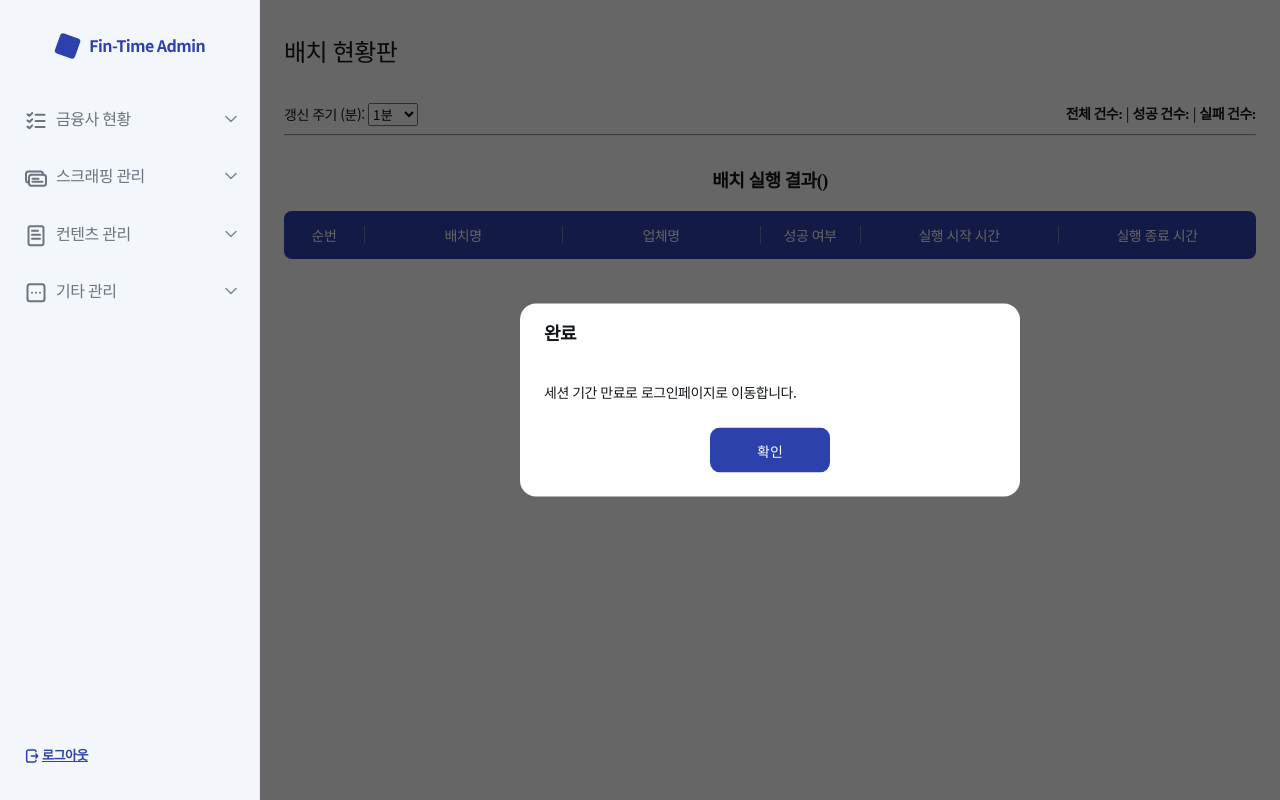
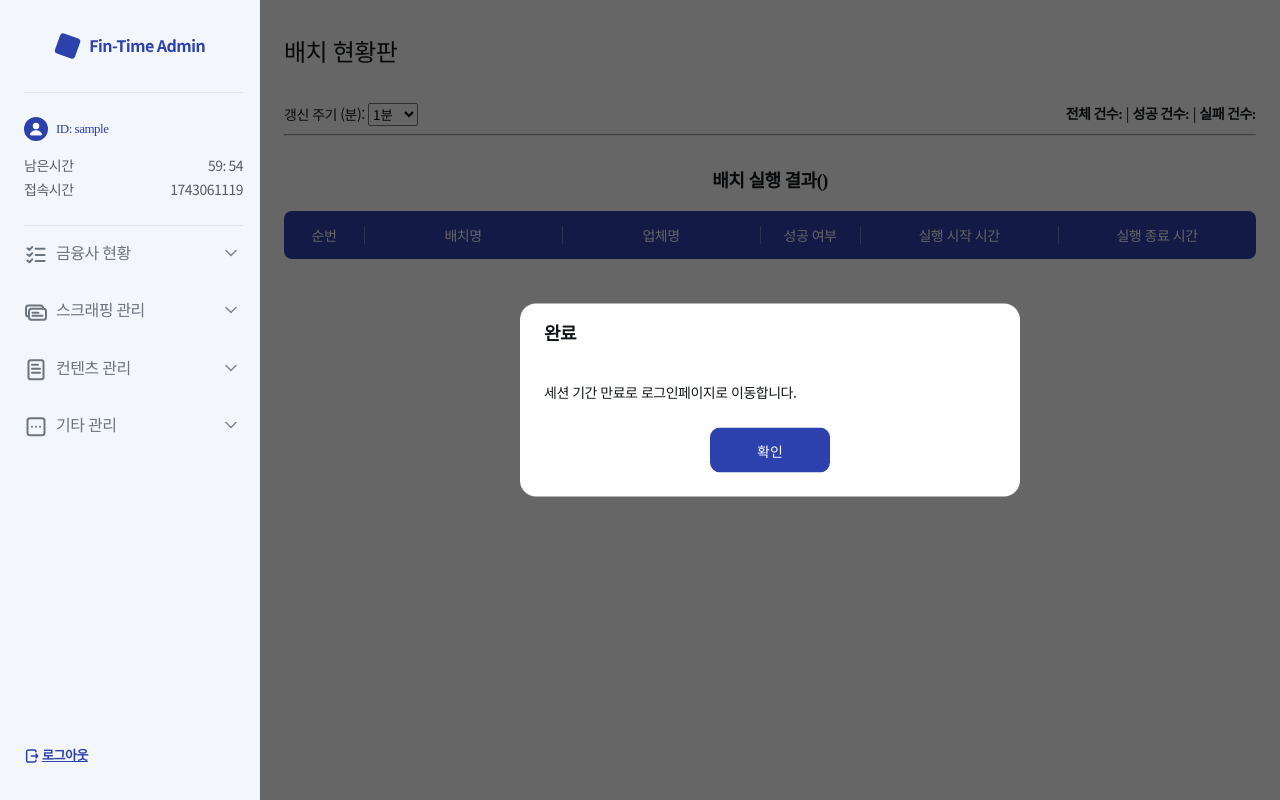
Before and after one commit to dubhe-fintime/finTime, a Flask app: page /adminMain in a window 1280 px wide. Run offline with Flask 3, Linux system fonts and the light colour scheme; the visitor is signed in with stand-in values (Sample User, id 1); some web fonts are replaced.

Commit message:
lnb 세션 모양 추가(1 시간)

```diff
--- a/main.py
+++ b/main.py
@@ -123,7 +123,7 @@
 app.secret_key = config['SERVER']['secret_key']  # 필수 값 (지정 필요)
 
 # 세션 관리를 위한 시간 설정(5분)
-app.permanent_session_lifetime = timedelta(minutes=30)
+app.permanent_session_lifetime = timedelta(minutes=60)
 
 
 #CORS(app, resources={r"/*": {"origins": "http://allowed-origin.com"}})  # 모든 엔드포인트에 대해 CORS를 활성화
--- a/templates/common/LNB.html
+++ b/templates/common/LNB.html
@@ -21,17 +21,17 @@
         <h1 onclick="loadContent('/adminMainContents')" style="cursor: pointer;">AIdu Chat Admin</h1>
       </header>
       <!-- S : INFO BOX -->
-      <div class="info-box" style="display:none">
-        <div class="top"> --
-          <div class="id">ID: {{ session }}</div>
-          <button class="time-extend-btn" onclick="resetRemainingTime()">시간 연장</button>
+      <div class="info-box">
+        <div class="top">
+          <div class="id">ID: {{ session.get("username") }}</div>
+          <!-- <button class="time-extend-btn" onclick="resetRemainingTime()">시간 연장</button> -->
         </div>
         <div class="bottom">
           <div class="remain-time">
             <span>남은시간</span><time id="remaining-time"></time>
           </div>
           <div class="access-time">
-            <span>접속시간</span><time>{{starttime}}</time>
+            <span>접속시간</span><time>{{session.get("start_time")}}</time>
           </div>
         </div>
       </div>
@@ -75,6 +75,7 @@
   </div>
 </body>
 <script>
+  $(document).ready(()=>{updateRemainingTime()})
   //세션 관리
   let session_check = "{{session}}";
   if (session_check == 'None') { top.location.href = '/'; }
@@ -111,21 +112,21 @@
     $(id).addClass('on')
 
     document.getElementById('menuContent').src = page;
-    updateRemainingTime(true)
+    // clearInterval(timer)
   }
   loadContent('/adminMainContents')
 
-  //시간 연장 버튼
-  function resetRemainingTime() {
-    values = `<p>시간 연장이 완료되었습니다.</p>`
-    OpenModal("시간 연장", "", true, "", "", "확인", "", "", "sm", values)
-    updateRemainingTime(true)
-  }
+  // //시간 연장 버튼
+  // function resetRemainingTime() {
+  //   values = `<p>시간 연장이 완료되었습니다.</p>`
+  //   OpenModal("시간 연장", "", true, "", "", "확인", "", "", "sm", values)
+  //   updateRemainingTime(true)
+  // }
 
   function updateRemainingTime(reset) {
     //세션시간 (!만약 서버에서 세션 유효기간 바꾸면 여기도 바꿔야함!)
     var sessionStartTime = new Date()
-    var sessionDuration = 10 * 60 * 1000
+    var sessionDuration = 60 * 60 * 1000
 
     if (reset) {
       clearInterval(timer)
--- a/util/makeJwt.py
+++ b/util/makeJwt.py
@@ -15,7 +15,7 @@
 
 
 def create_jwt_token(user_id):
-    expiration_time = datetime.datetime.utcnow() + datetime.timedelta(minutes=30)
+    expiration_time = datetime.datetime.utcnow() + datetime.timedelta(minutes=60)
     payload = {
         'user_id': user_id,
         'exp': expiration_time
```
